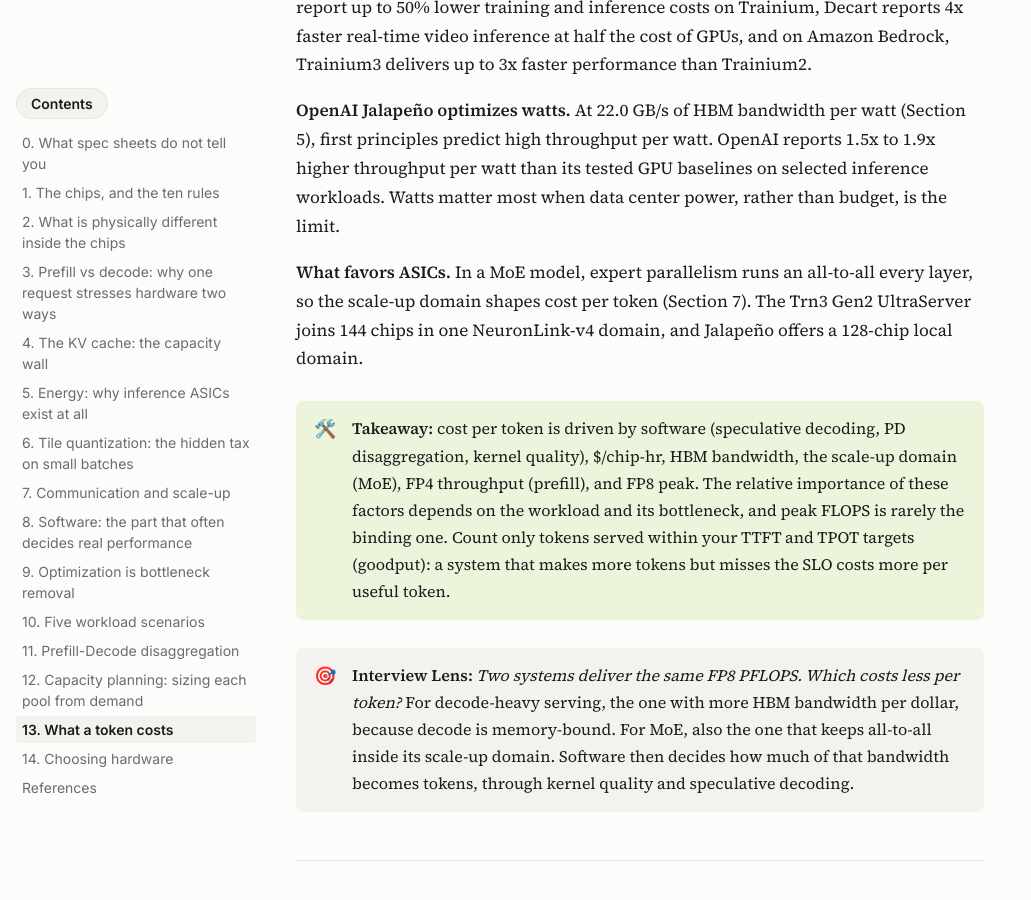
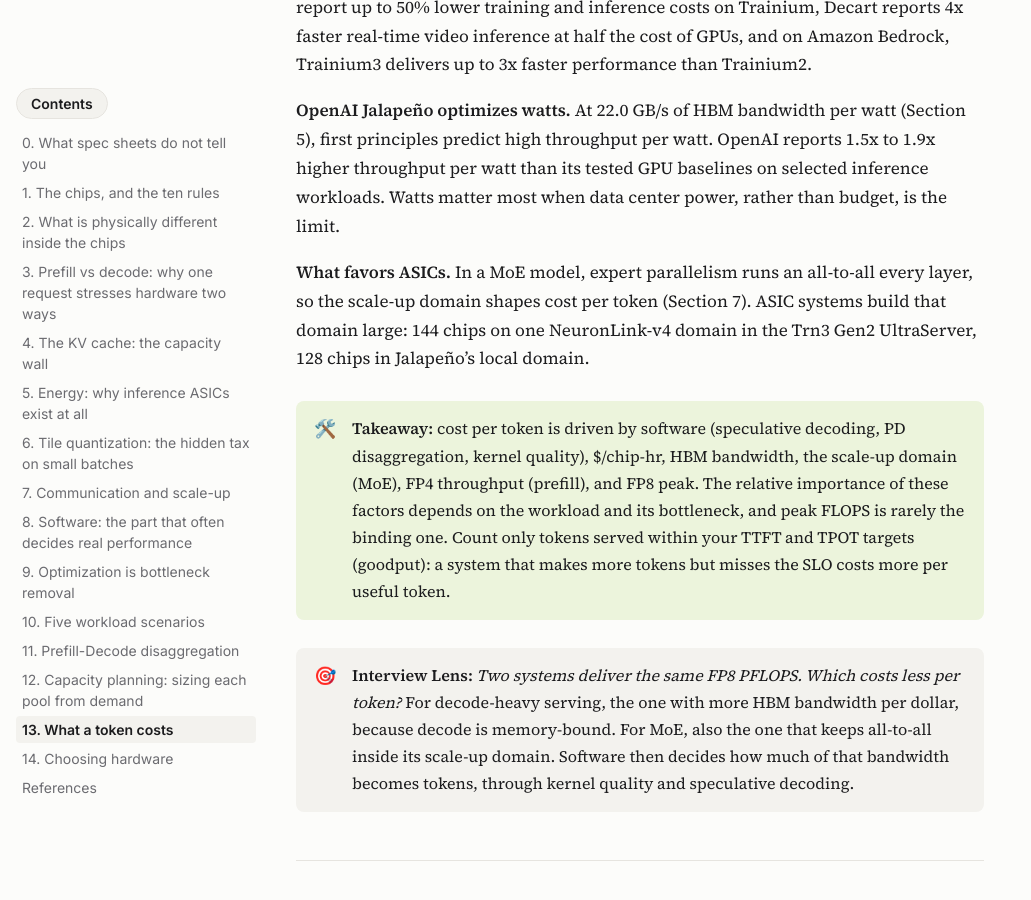
Before and after one commit to bananighosh/bananighosh.github.io, a Jekyll site: the page built from _posts/2026-11-16-flops-are-not-tokens.md, in a window 1280 px wide and 900 px high, scrolled down 28916 px. Shown: the whole window, without its empty margins (0-1031 px from the left). Built offline with Jekyll 4.4.1, drawn with Linux system fonts in a browser that asks for light colours.

Commit message:
Revert row 33
Co-Authored-By: Claude Opus 5.5 <noreply@anthropic.com>
Claude-Session: https://claude.ai/code/session_01K2HJxVUv7i1duGErniTfDd

```diff
--- a/_posts/2026-11-16-flops-are-not-tokens.md
+++ b/_posts/2026-11-16-flops-are-not-tokens.md
@@ -580,7 +580,7 @@ In decode-heavy serving, most of the cost is decode, which is bound by HBM bandw
 
 <b>OpenAI Jalapeño optimizes watts.</b> At 22.0 GB/s of HBM bandwidth per watt (Section 5), first principles predict high throughput per watt. OpenAI reports 1.5x to 1.9x higher throughput per watt than its tested GPU baselines on selected inference workloads. Watts matter most when data center power, rather than budget, is the limit.
 
-<b>What favors ASICs.</b> In a MoE model, expert parallelism runs an all-to-all every layer, so the scale-up domain shapes cost per token (Section 7). The Trn3 Gen2 UltraServer joins 144 chips in one NeuronLink-v4 domain, and Jalapeño offers a 128-chip local domain.
+<b>What favors ASICs.</b> In a MoE model, expert parallelism runs an all-to-all every layer, so the scale-up domain shapes cost per token (Section 7). ASIC systems build that domain large: 144 chips on one NeuronLink-v4 domain in the Trn3 Gen2 UltraServer, 128 chips in Jalapeño's local domain.
 
 <div class="callout callout-green" markdown="1">
 <span class="callout-icon">🛠️</span>
```
